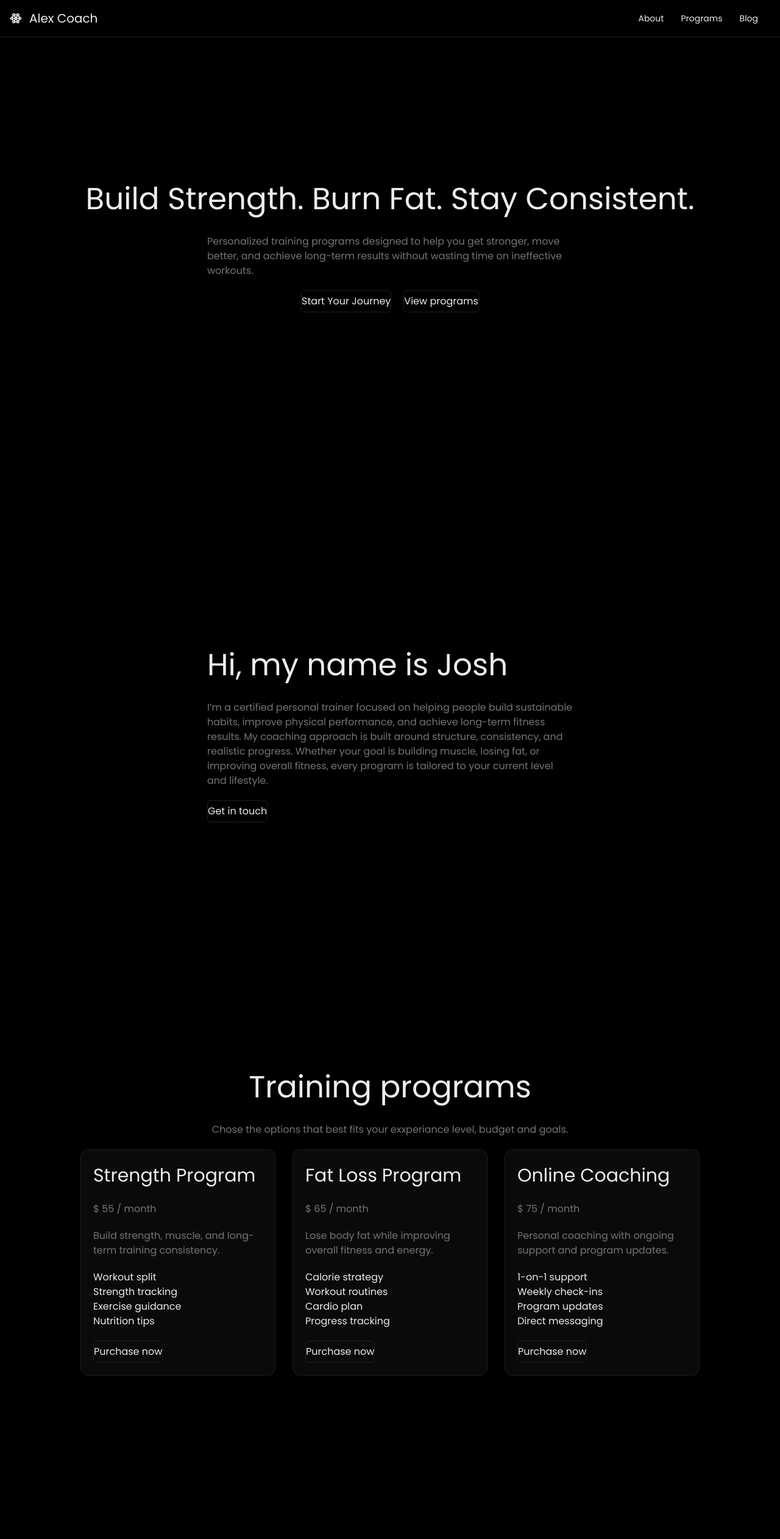
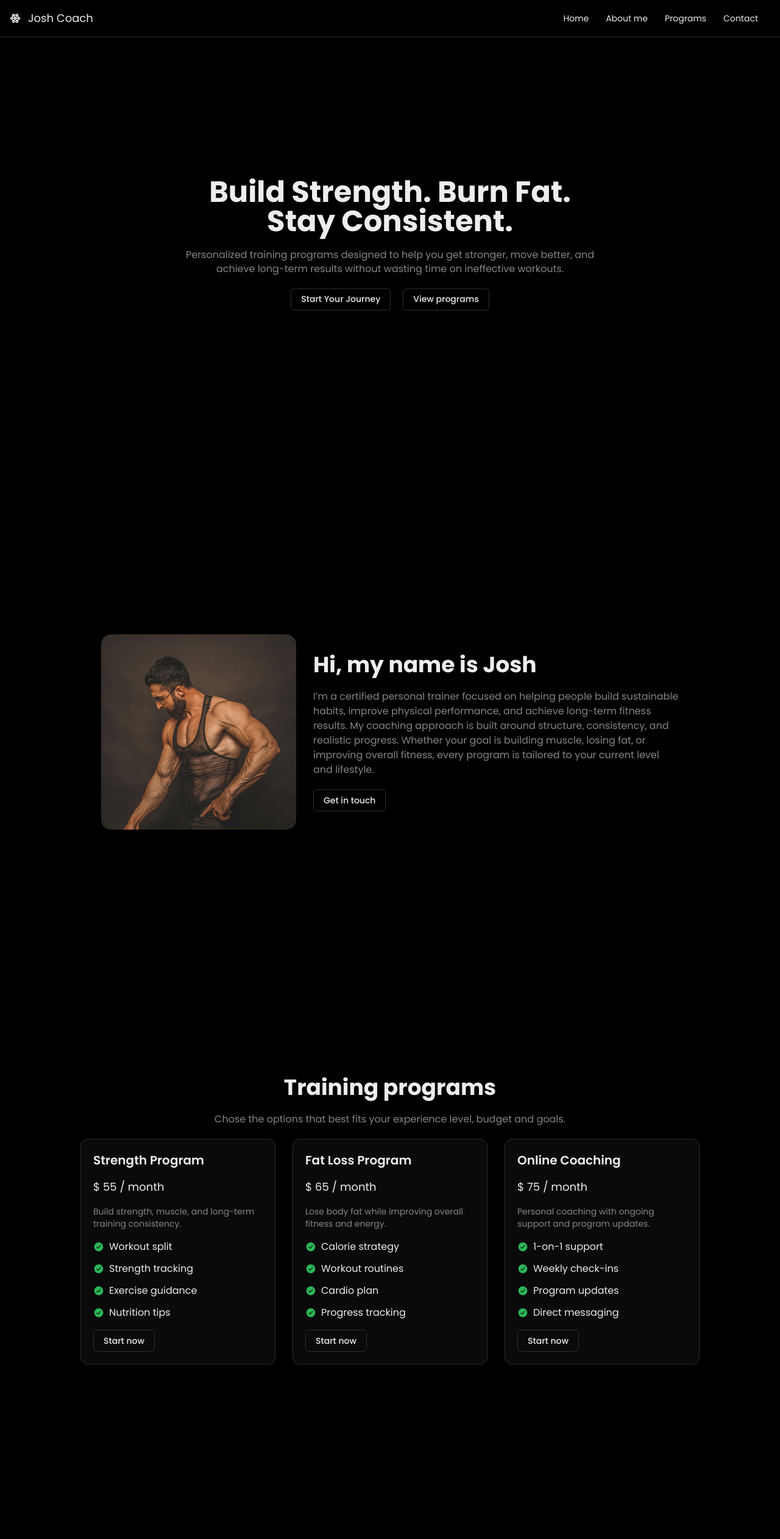
Before and after one commit to PetarDev05/josh-trainer, a React (Vite) app: page / in a window 1280 px wide. Shown: the top 2523 px of the page at 61% size. Built offline with nearby package versions, Linux system fonts and the light colour scheme.

Commit message:
Finish all sections and footer.

```diff
--- a/src/components/ContactForm.components.jsx
+++ b/src/components/ContactForm.components.jsx
@@ -39,36 +39,33 @@ const ContactForm = () => {
     setTimeout(() => {
       setLoading(false);
       toast.success("Message sent.");
+      setInput({
+        name: "",
+        email: "",
+        trainingLevel: "",
+        message: "",
+      });
     }, 3000);
   };
 
   return (
-    <form onSubmit={handleSubmit} className="w-full max-w-100 flex flex-col items-center gap-5">
+    <form
+      onSubmit={handleSubmit}
+      className="w-full max-w-100 flex flex-col items-center gap-5 p-4 sm:p-6"
+    >
       <FormHead />
 
       {/* Name Input */}
-      <NameInput
-        input={input}
-        handleChange={handleChange}
-      />
+      <NameInput input={input} handleChange={handleChange} />
 
       {/* Email Input */}
-      <EmailInput
-        input={input}
-        handleChange={handleChange}
-      />
+      <EmailInput input={input} handleChange={handleChange} />
 
       {/* Select Input */}
-      <SelectInput
-        input={input}
-        handleChange={handleChange}
-      />
+      <SelectInput input={input} handleChange={handleChange} />
 
       {/* TextArea Input */}
-      <TextArea
-        input={input}
-        handleChange={handleChange}
-      />
+      <TextArea input={input} handleChange={handleChange} />
 
       {/* Buttons */}
       <Buttons loading={loading} clearInput={clearInput} />
--- a/src/components/Footer.components.jsx
+++ b/src/components/Footer.components.jsx
@@ -1,7 +1,24 @@
 const Footer = () => {
   return (
-    <footer className="w-full p-5 flex items-center justify-center text-sm text-(--text) text-center">
-      <p>&copy; All Rights Reserved. Alex Coach 2026</p>
+    <footer className="w-full p-5 flex flex-col items-center justify-center text-sm text-(--text) text-center gap-10 pt-25">
+      <div className="flex flex-col md:flex-row items-center gap-10 md:gap-30 justify-center">
+        <div className="flex flex-col items-center gap-5 text-(--text)">
+          <p className="">Programs</p>
+          <p className="">Fat Loss</p>
+          <p className="">Custom Plans</p>
+        </div>
+        <div className="flex flex-col items-center gap-5 text-(--text)">
+          <p className="">Company</p>
+          <p className="">Blog</p>
+          <p className="">Careers</p>
+        </div>
+        <div className="flex flex-col items-center gap-5 text-(--text)">
+          <p className="">Contact</p>
+          <p className="">Support</p>
+          <p className="">Consultation</p>
+        </div>
+      </div>
+      <p>&copy; All Rights Reserved. Josh Coach 2026</p>
     </footer>
   );
 };
--- a/src/components/Header.components.jsx
+++ b/src/components/Header.components.jsx
@@ -3,15 +3,16 @@ import { TbTopologyStarRing3 } from "react-icons/tb";
 const Header = () => {
   return (
     <header className="w-full fixed top-0 justify-between p-4 text-(--light) backdrop-blur-2xl border-b border-(--border) z-10">
-      <h3 className="text-xl gap-3 ">
+      <p className="text-lg flex flex-row items-center gap-3">
         <TbTopologyStarRing3 />
-        Alex Coach
-      </h3>
+        Josh Coach
+      </p>
 
-      <nav className="text-sm gap-7 pr-5">
-        <a>About</a>
-        <a>Programs</a>
-        <a>Blog</a>
+      <nav className="flex flex-row items-center text-sm gap-7 pr-5 max-md:hidden">
+        <a href="#home">Home</a>
+        <a href="#about">About me</a>
+        <a href="#programs">Programs</a>
+        <a href="#contact">Contact</a>
       </nav>
     </header>
   );
--- a/src/components/ProgramCard.components.jsx
+++ b/src/components/ProgramCard.components.jsx
@@ -1,17 +1,24 @@
+import { IoIosCheckmarkCircle } from "react-icons/io";
+
 const ProgramCard = ({ program }) => {
   return (
-    <div className="w-full max-w-80 bg-(--card-bg) border border-(--border) p-5 flex flex-col items-start gap-5 rounded-xl">
-      <h2 className="">{program.title}</h2>
-      <p className="">$ {program.price} / month</p>
-      <p className="">{program.description}</p>
-      <ul className="text-(--light)">
+    <div className="w-full max-w-80 bg-(--card-bg) border border-(--border) p-5 flex flex-col items-start gap-4 rounded-xl">
+      <h3 className="text-xl lg:text-xl text-(--light)">{program.title}</h3>
+      <p className="text-lg text-(--light)">$ {program.price} / month</p>
+      <p className="text-sm text-(--text)">{program.description}</p>
+      <ul className="text-(--light) flex flex-col items-start gap-3">
         {program.features.map((feature, i) => (
-          <li key={i} className="">
+          <li key={i} className="flex flex-row items-center gap-2">
+            <IoIosCheckmarkCircle className="text-(--success) text-lg" />
             {feature}
           </li>
         ))}
       </ul>
-      <button className="">Purchase now</button>
+      <a href="#contact">
+        <button className="hover:bg-(--light) text-(--light) hover:text-(--dark) transition-all duration-200">
+          Start now
+        </button>
+      </a>
     </div>
   );
 };
--- a/src/components/form_components/FormHead.components.jsx
+++ b/src/components/form_components/FormHead.components.jsx
@@ -3,8 +3,8 @@ import { FaRegEnvelope } from "react-icons/fa";
 const FormHead = () => {
   return (
     <div className="flex flex-col items-center gap-4">
-      <FaRegEnvelope id="envelope" />
-      <h2>Contact Me</h2>
+      <FaRegEnvelope className="text-(--light) text-2xl md:text-3xl" />
+      <h2 className="max-w-80 min-[850px]:max-w-150 text-2xl md:text-3xl">Contact Me</h2>
       <p className="text-sm text-(--text) text-center">
         You can fill out this form and contact me and I will get back to you
         within 24h
--- a/src/pages/About.pages.jsx
+++ b/src/pages/About.pages.jsx
@@ -1,9 +1,15 @@
 const About = () => {
   return (
-    <section className="w-full min-h-screen flex flex-col items-center justify-center gap-5 px-5">
+    <section
+      id="about"
+      className="w-full min-h-screen flex flex-col min-[850px]:flex-row items-center justify-center gap-7 px-5 py-15"
+    >
+      <img src="/josh.jpg" alt="coach-image" className="w-full max-w-80 rounded-2xl" />
       <div className="flex flex-col items-start gap-5">
-        <h1 className="">Hi, my name is Josh</h1>
-        <p className="w-full max-w-150">
+        <h2 className="max-w-80 min-[850px]:max-w-150 text-2xl md:text-3xl lg:text-4xl">
+          Hi, my name is Josh
+        </h2>
+        <p className="w-full max-w-80 min-[850px]:max-w-150 text-(--text)">
           I’m a certified personal trainer focused on helping people build
           sustainable habits, improve physical performance, and achieve
           long-term fitness results. My coaching approach is built around
@@ -11,7 +17,11 @@ const About = () => {
           building muscle, losing fat, or improving overall fitness, every
           program is tailored to your current level and lifestyle.
         </p>
-        <button className="">Get in touch</button>
+        <a href="#contact">
+          <button className="hover:bg-(--light) text-(--light) hover:text-(--dark) transition-all duration-200">
+            Get in touch
+          </button>
+        </a>
       </div>
     </section>
   );
--- a/src/pages/Contact.pages.jsx
+++ b/src/pages/Contact.pages.jsx
@@ -2,7 +2,7 @@ import ContactForm from "../components/ContactForm.components.jsx";
 
 const Contact = () => {
   return (
-    <section className="w-full min-h-screen flex items-center justify-center px-5 pt-15">
+    <section id="contact" className="w-full min-h-screen flex items-center justify-center px-5 py-15">
       <ContactForm />
     </section>
   );
--- a/src/pages/Hero.pages.jsx
+++ b/src/pages/Hero.pages.jsx
@@ -1,15 +1,28 @@
 const Hero = () => {
   return (
-    <section className="w-full min-h-screen flex flex-col items-center justify-center gap-5 px-5">
-      <h1 className="">Build Strength. Burn Fat. Stay Consistent.</h1>
-      <p className="w-full max-w-150">
+    <section
+      id="home"
+      className="w-full min-h-screen flex flex-col items-center justify-center gap-5 px-5"
+    >
+      <h1 className="max-w-170 text-3xl md:text-4xl lg:text-5xl">
+        Build Strength. Burn Fat. Stay Consistent.
+      </h1>
+      <p className="w-full max-w-130 md:max-w-170 text-center text-(--text) text-sm sm:text-[16px]">
         Personalized training programs designed to help you get stronger, move
         better, and achieve long-term results without wasting time on
         ineffective workouts.
       </p>
-      <div className="flex flex-row items-center gap-5">
-        <button className="">Start Your Journey</button>
-        <button className="">View programs</button>
+      <div className="flex flex-col sm:flex-row items-center gap-5">
+        <a href="#contact">
+          <button className="hover:bg-(--light) text-(--light) hover:text-(--dark) transition-all duration-200">
+            Start Your Journey
+          </button>
+        </a>
+        <a href="#programs">
+          <button className="hover:bg-(--light) text-(--light) hover:text-(--dark) transition-all duration-200">
+            View programs
+          </button>
+        </a>
       </div>
     </section>
   );
--- a/src/pages/Programs.pages.jsx
+++ b/src/pages/Programs.pages.jsx
@@ -3,9 +3,9 @@ import { programs } from "../data/programs.data.js";
 
 const Programs = () => {
   return (
-    <section className="w-full min-h-screen flex flex-col items-center justify-center gap-5 px-5">
-      <h1 className="">Training programs</h1>
-      <p className="">Chose the options that best fits your exxperiance level, budget and goals.</p>
+    <section id="programs" className="w-full min-h-screen flex flex-col items-center justify-center gap-5 px-5 py-15">
+      <h2 className="max-w-80 min-[850px]:max-w-150 text-2xl md:text-3xl lg:text-4xl">Training programs</h2>
+      <p className="w-full max-w-80 min-[850px]:max-w-150 text-center text-(--text)">Chose the options that best fits your experience level, budget and goals.</p>
       <div className="grid grid-cols-1 lg:grid-cols-3 gap-7">
         {programs.map((program) => (
           <ProgramCard key={program.id} program={program} />
--- a/src/styles/index.css
+++ b/src/styles/index.css
@@ -8,14 +8,19 @@
   --black: #000000;
   --bg-lighter: #111111;
   --card-fill-bg: #050505;
-  --border: #1f1f1f;
+  --border: #2d2d2d;
   --light: #ededed;
-  --text: #757575;
+  --dark: #1a1a1a;
+  --text: #858585;
   --card-bg: #0a0a0a;
+  --blue: #346cde;
 }
 
 * {
   font-family: "Poppins";
+  scrollbar-width: none;
+  scroll-behavior: smooth;
+  scroll-snap-type: mandatory;
 }
 
 body {
@@ -23,52 +28,34 @@ body {
 }
 
 form {
-  padding: 25px;
   border-radius: 15px;
   display: flex;
   flex-direction: column;
   align-items: center;
   border: 1px solid var(--border);
   background-color: var(--card-bg);
-  backdrop-filter: blur(20px);
 }
 
 input,
 select,
-textarea,
-#select {
+textarea{
   width: 100%;
   padding: 10px 14px;
   color: var(--light);
   border-radius: 5px;
   outline: none;
   font-size: 14px;
-}
-
-#select {
-  padding: 10px 18px;
+  appearance: none;
 }
 
 button {
-  width: fit-content;
   height: 36px;
-  display: flex;
-  align-items: center;
-  justify-content: center;
+  padding: 0px 16px;
   border: 1px solid var(--border);
-  color: var(--light);
   border-radius: 5px;
   cursor: pointer;
-}
-
-button:hover,
-#refresh:hover {
-  background-color: var(--light);
-  color: var(--bg-lighter);
-}
-
-#submit {
-  width: 100px;
+  font-size: 14px;
+  font-weight: 500;
 }
 
 input:focus,
@@ -96,41 +83,24 @@ textarea {
 
 h1 {
   color: var(--light);
-  font-size: 50px;
+  font-weight: 700;
+  text-align: center;
 }
 
 h2,
 #envelope {
   color: var(--light);
-  font-size: 30px;
+  font-weight: 700;
 }
 
-p {
-  color: var(--text);
+h3 {
+  color: var(--light);
+  font-weight: 600;
 }
 
 h3,
-header,
-#container01,
-#container02,
-#container03,
-nav {
+header {
   display: flex;
   flex-direction: row;
   align-items: center;
 }
-
-#error01,
-#error02,
-#error03,
-#error04 {
-  font-size: 12px;
-  padding-left: 10px;
-}
-
-.username {
-  display: none !important;
-  visibility: hidden;
-  position: absolute;
-  top: -9999px;
-}
```
Also changed, not shown: src/components/form_components/Buttons.components.jsx (+19 -9 lines), public/josh.jpg (added).
